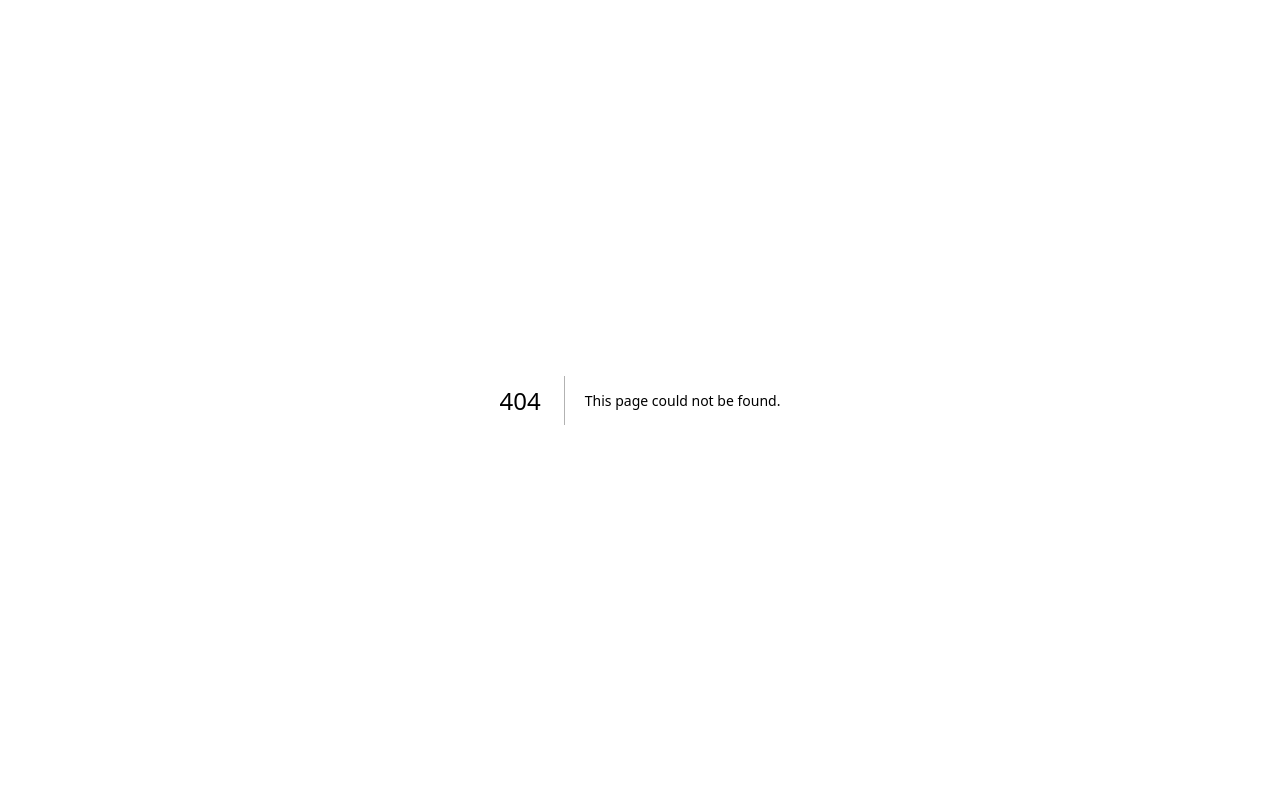
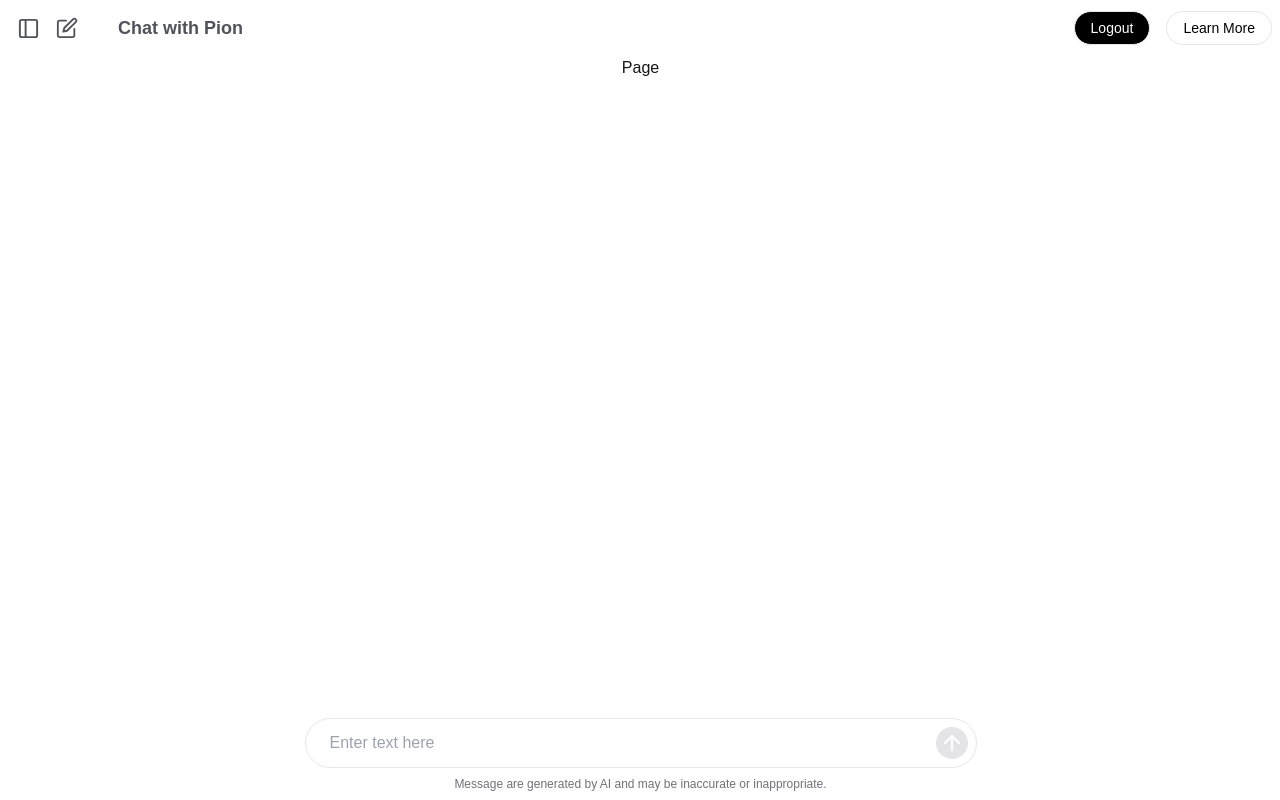
Before and after one commit to KristampsWong/oi-web, a Next.js app: page /c/daf in a window 1280 px wide. Before the commit this address had no page. Built offline with nearby package versions, Linux system fonts and the light colour scheme.

Commit message:
add redux chatprovider

```diff
--- /dev/null
+++ b/app/c/[id]/page.tsx
@@ -0,0 +1,7 @@
+import React from 'react'
+
+export default function Page() {
+  return (
+    <div>Page</div>
+  )
+}
--- /dev/null
+++ b/app/c/layout.tsx
@@ -0,0 +1,50 @@
+'use client'
+
+import React from 'react'
+import SidebarContent from '@/components/sidebar-content'
+import Header from '@/components/navbar'
+import MultimodalInput from '@/components/multimodal-input'
+import { useChat } from 'ai/react'
+import { useSelector } from 'react-redux'
+import { RootState } from '@/store/store'
+
+export default function Layout({ children }: { children: React.ReactNode }) {
+  const {
+    input,
+
+    setMessages,
+    isLoading,
+    stop,
+    handleInputChange,
+    handleSubmit,
+  } = useChat()
+  const isSidebar = useSelector((state: RootState) => state.chat.isSidebarOpen)
+
+  return (
+    <main className="h-svh flex ">
+      <div
+        className={`${
+          isSidebar ? 'w-64 visible' : ' w-0 invisible'
+        } z-[1] flex-shrink-0 overflow-x-hidden transition-all duration-300 border-r border-gray-200 absolute sm:relative h-full bg-white`}
+      >
+        <SidebarContent setMessages={setMessages} />
+      </div>
+      <div className="w-full flex flex-col items-center px-2 ">
+        <Header setMessages={setMessages} />
+        {children}
+        <div className="mt-auto px-2 w-full">
+          <MultimodalInput
+            input={input}
+            isLoading={isLoading}
+            stop={stop}
+            handleInputChange={handleInputChange}
+            handleSubmit={handleSubmit}
+          />
+        </div>
+        <span className="text-xs text-zinc-500 py-2 mx-auto text-center">
+          Message are generated by AI and may be inaccurate or inappropriate.
+        </span>
+      </div>
+    </main>
+  )
+}
--- a/app/layout.tsx
+++ b/app/layout.tsx
@@ -1,5 +1,6 @@
 import type { Metadata } from 'next'
 import './globals.css'
+import ReduxProvider from '@/store/redux-provider'
 
 export const metadata: Metadata = {
   title: 'Chat with Pion',
@@ -13,7 +14,9 @@ export default function RootLayout({
 }>) {
   return (
     <html lang="en">
-      <body>{children}</body>
+      <body>
+        <ReduxProvider>{children}</ReduxProvider>
+      </body>
     </html>
   )
 }
--- a/app/page.tsx
+++ b/app/page.tsx
@@ -1,10 +1,9 @@
-"use client"
+'use client'
 
-import { useChat } from "ai/react"
-import Header from "@/components/navbar"
-import { useState } from "react"
-import MultimodalInput from "@/components/multimodal-input"
-import ItemSugesstion from "@/components/ItemSugesstion"
+import { useChat } from 'ai/react'
+import Header from '@/components/navbar'
+import MultimodalInput from '@/components/multimodal-input'
+import ItemSugesstion from '@/components/ItemSugesstion'
 import {
   FileText,
   Edit3,
@@ -13,22 +12,23 @@ import {
   Map,
   Gift,
   Coffee,
-} from "react-feather"
-import { useScrollToBottom } from "@/components/use-scroll-to-bottom"
-import Logo from "@/components/Logo"
-import { motion } from "framer-motion"
-
-import MessageList from "@/components/message-list"
-import SidebarContent from "@/components/sidebar-content"
+} from 'react-feather'
+import { useScrollToBottom } from '@/components/use-scroll-to-bottom'
+import Logo from '@/components/Logo'
+import { motion } from 'framer-motion'
+import { useSelector } from 'react-redux'
+import MessageList from '@/components/message-list'
+import SidebarContent from '@/components/sidebar-content'
+import { RootState } from '@/store/store'
 
 const suggestions = [
-  { icon: <FileText size={24} color="#e2c542" />, title: "Summarize text" },
-  { icon: <Briefcase size={24} color="#6c71ff" />, title: "Make a plan" },
-  { icon: <Edit3 size={24} color="#76d0eb" />, title: "Help me write" },
-  { icon: <Book size={24} color="#ea8445" />, title: "Get an advice" },
-  { icon: <Coffee size={24} color="#cb8bd0" />, title: "Tell me a joke" },
+  { icon: <FileText size={24} color="#e2c542" />, title: 'Summarize text' },
+  { icon: <Briefcase size={24} color="#6c71ff" />, title: 'Make a plan' },
+  { icon: <Edit3 size={24} color="#76d0eb" />, title: 'Help me write' },
+  { icon: <Book size={24} color="#ea8445" />, title: 'Get an advice' },
+  { icon: <Coffee size={24} color="#cb8bd0" />, title: 'Tell me a joke' },
   { icon: <Map size={24} color="#76d0eb" />, title: "What's fun there" },
-  { icon: <Gift size={24} color="#ea8445" />, title: "Suprise me" },
+  { icon: <Gift size={24} color="#ea8445" />, title: 'Suprise me' },
 ]
 
 export default function Page() {
@@ -42,8 +42,7 @@ export default function Page() {
     stop,
     append,
   } = useChat()
-  const [messagesContainerRef, messagesEndRef] =
-    useScrollToBottom<HTMLDivElement>()
+  const [messagesContainerRef, messagesEndRef] = useScrollToBottom<HTMLDivElement>()
   const container = {
     hidden: { opacity: 1, scale: 0 },
     visible: {
@@ -55,29 +54,21 @@ export default function Page() {
       },
     },
   }
-  const [isLogin, setIsLogin] = useState(false)
-  const [isSidebar, setIsSidebar] = useState(false)
+  const isSidebarOpen = useSelector(
+    (state: RootState) => state.chat.isSidebarOpen,
+  )
+
   return (
     <main className="h-svh flex ">
       <div
         className={`${
-          isSidebar ? "w-64 visible" : " w-0 invisible"
+          isSidebarOpen ? 'w-64 visible' : ' w-0 invisible'
         } z-[1] flex-shrink-0 overflow-x-hidden transition-all duration-300 border-r border-gray-200 absolute sm:relative h-full bg-white`}
       >
-        <SidebarContent
-          isSidebar={isSidebar}
-          setIsSidebar={setIsSidebar}
-          setMessages={setMessages}
-        />
+        <SidebarContent setMessages={setMessages} />
       </div>
       <div className="w-full flex flex-col items-center px-2 ">
-        <Header
-          setMessages={setMessages}
-          isLogin={isLogin}
-          setIsSidebar={setIsSidebar}
-          setIsLogin={setIsLogin}
-          isSidebar={isSidebar}
-        />
+        <Header setMessages={setMessages} />
 
         {messages.length > 0 && (
           <div
@@ -96,8 +87,8 @@ export default function Page() {
         <div
           className={`${
             messages.length === 0
-              ? "flex flex-col items-center justify-center h-full gap-5"
-              : "mt-auto px-2 w-full"
+              ? 'flex flex-col items-center justify-center h-full gap-5'
+              : 'mt-auto px-2 w-full'
           } `}
         >
           {messages.length === 0 && (
@@ -131,7 +122,7 @@ export default function Page() {
                   onClick={async () => {
                     await append({
                       content: suggestion.title,
-                      role: "user",
+                      role: 'user',
                     })
                   }}
                 >
--- a/components/navbar.tsx
+++ b/components/navbar.tsx
@@ -1,31 +1,31 @@
 import React from 'react'
 import { Edit, Sidebar } from 'react-feather'
 import type { Message } from 'ai'
+import { useSelector, useDispatch } from 'react-redux'
+import { RootState } from '@/store/store'
+import { openSidebar, closeSidebar } from '@/store/chat-reducer'
 
 export default function Header({
   setMessages,
-  isLogin,
-  setIsLogin,
-  isSidebar,
-  setIsSidebar,
 }: {
   setMessages: (
     messages: Message[] | ((messages: Message[]) => Message[])
   ) => void
-  isLogin: boolean
-  setIsLogin: (isLogin: boolean) => void
-  isSidebar: boolean
-  setIsSidebar: (isSidebar: boolean) => void
 }) {
+  const { isSidebarOpen } = useSelector((state: RootState) => state.chat)
+  const dispatch = useDispatch()
+  const [isLogin, setIsLogin] = React.useState(true)
   return (
     <div className="flex justify-between items-center w-full py-2 h-14">
       <div className="text-lg font-semibold text-zinc-600 flex gap-4 items-center">
-        <div className={`${!isSidebar ? 'flex ' : 'hidden'}`}>
+        <div className={`${!isSidebarOpen ? 'flex ' : 'hidden'}`}>
           {isLogin && (
             <button
               className="hover:bg-neutral-100 transition-colors duration-300 p-2 rounded-lg flex items-center justify-center "
               type="button"
-              onClick={() => setIsSidebar(!isSidebar)}
+              onClick={() => {
+                dispatch(openSidebar())
+              }}
             >
               <Sidebar size={23} />
             </button>
@@ -47,7 +47,7 @@ export default function Header({
           type="button"
           onClick={() => {
             setIsLogin(!isLogin)
-            setIsSidebar(false)
+            dispatch(closeSidebar())
           }}
         >
           {isLogin ? 'Logout' : 'Login'}
--- a/components/sidebar-content.tsx
+++ b/components/sidebar-content.tsx
@@ -1,18 +1,51 @@
-import { Edit, Sidebar } from "react-feather"
-import Logo from "@/components/Logo"
-import type { Message } from "ai"
+import { Edit } from 'react-feather'
+import Logo from '@/components/Logo'
+import type { Message } from 'ai'
+import { closeSidebar } from '@/store/chat-reducer'
+import { useDispatch } from 'react-redux'
+
+type Conversation = {
+  _id: string
+}
+function ConversationHistory({
+  conversationIds,
+}: {
+  conversationIds: Conversation[]
+}) {
+  return (
+    <>
+      {conversationIds.length === 0 ? (
+        <div>
+          <p className="text-zinc-500 text-sm">
+            Your conversations with Ocean AI will appear here
+          </p>
+        </div>
+      ) : (
+        <>
+          {conversationIds.map((conversation: Conversation) => (
+            <a
+              href={`/c/${conversation._id}`}
+              className="flex items-center p-2 hover:bg-gray-100 hover:rounded-lg w-full"
+              key={conversation._id}
+            >
+              <span>{conversation._id}</span>
+            </a>
+          ))}
+        </>
+      )}
+    </>
+  )
+}
 
 export default function SidebarContent({
-  isSidebar,
-  setIsSidebar,
   setMessages,
 }: {
-  isSidebar: boolean
-  setIsSidebar: (isSidebar: boolean) => void
   setMessages: (
     messages: Message[] | ((messages: Message[]) => Message[])
   ) => void
 }) {
+  const loading = false
+  const dispatch = useDispatch()
   return (
     <div className="flex flex-col px-4 w-64">
       <div className="text-gray-800 flex flex-col gap-4">
@@ -23,19 +56,33 @@ export default function SidebarContent({
           </div>
           <button
             className="text-black/80 rounded-full border border-gray-200 h-8 w-8 flex items-center justify-center"
-            onClick={() => setIsSidebar(false)}
+            onClick={() => dispatch(closeSidebar())}
           >
             <span className="text-lg">X</span>
           </button>
         </div>
 
-        <button className="flex items-center gap-2 hover:bg-gray-100 hover:rounded-lg w-full p-2"
-          onClick={() => setMessages([])}>
+        <a
+          className="flex items-center gap-2 hover:bg-gray-100 hover:rounded-lg w-full p-2"
+          href="/"
+        >
           <span className="flex items-center justify-center">
             <Edit size={22} />
           </span>
           <span>New conversation</span>
-        </button>
+        </a>
+      </div>
+      <div className="mt-4">
+        <h2 className="text-lg font-semibold mb-2">History</h2>
+        {loading ? (
+          <div className="flex h-1/3 items-center justify-center ">
+            <div className="animate-spin">
+              <Logo size={15} color="hsla(0,0%,90%,0.7)" />
+            </div>
+          </div>
+        ) : (
+          <ConversationHistory conversationIds={[{ _id: 'daf' }]} />
+        )}
       </div>
     </div>
   )
--- /dev/null
+++ b/store/chat-reducer.ts
@@ -0,0 +1,28 @@
+import { createSlice } from "@reduxjs/toolkit"
+
+type ChatState = {
+  isSidebarOpen: boolean
+}
+
+const initialState: ChatState = {
+  isSidebarOpen: false,
+}
+
+const chatSlice = createSlice({
+  name: "chat",
+  initialState,
+  reducers: {
+    toggleSidebar(state) {
+      state.isSidebarOpen = !state.isSidebarOpen
+    },
+    openSidebar(state) {
+      state.isSidebarOpen = true
+    },
+    closeSidebar(state) {
+      state.isSidebarOpen = false
+    },
+  },
+})
+
+export const { toggleSidebar, openSidebar, closeSidebar } = chatSlice.actions
+export default chatSlice.reducer
--- /dev/null
+++ b/store/redux-provider.tsx
@@ -0,0 +1,12 @@
+'use client'
+
+import { Provider } from 'react-redux'
+import store from '@/store/store'
+
+export default function ReduxProvider({
+  children,
+}: {
+  children: React.ReactNode
+}) {
+  return <Provider store={store}>{children}</Provider>
+}
--- /dev/null
+++ b/store/store.ts
@@ -0,0 +1,12 @@
+import { configureStore } from '@reduxjs/toolkit'
+import chatSlice from './chat-reducer'
+
+const store = configureStore({
+  reducer: {
+    chat: chatSlice,
+  },
+})
+
+export type RootState = ReturnType<typeof store.getState>
+export type AppDispatch = typeof store.dispatch
+export default store
```
